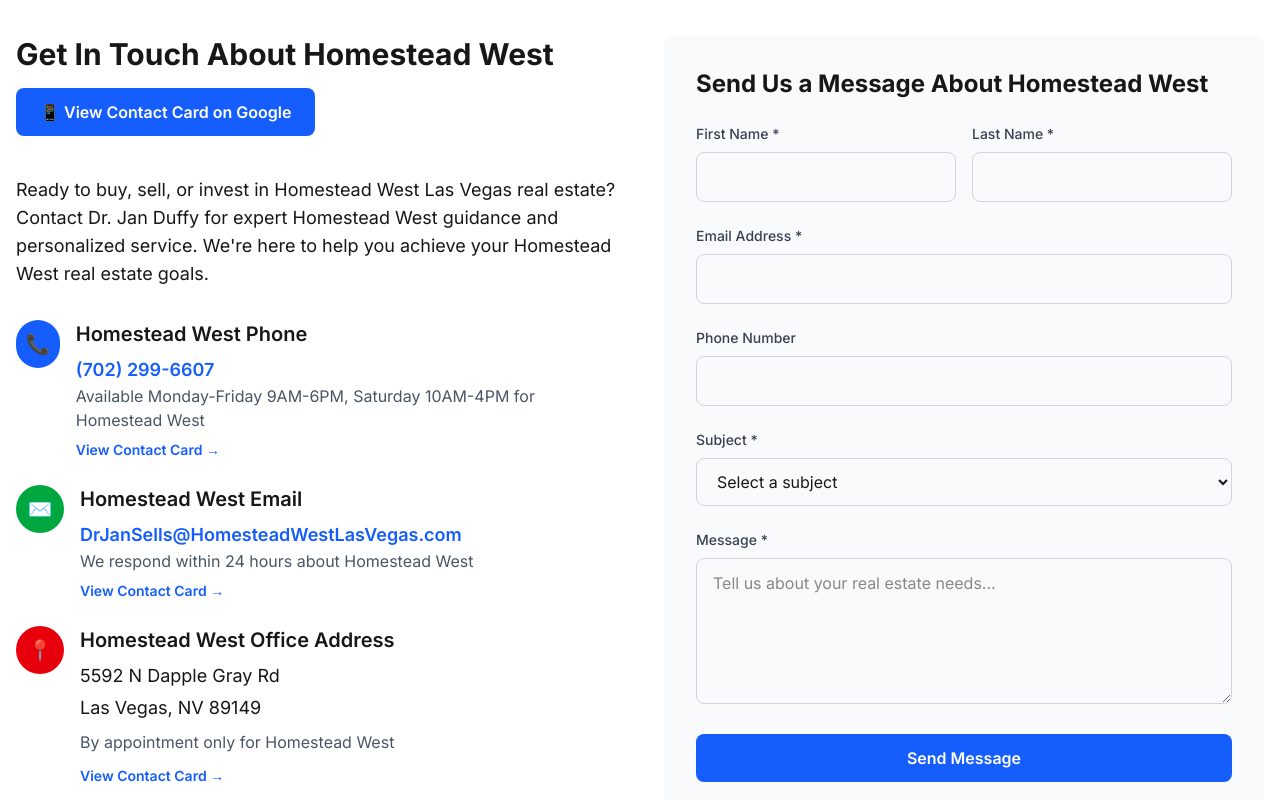
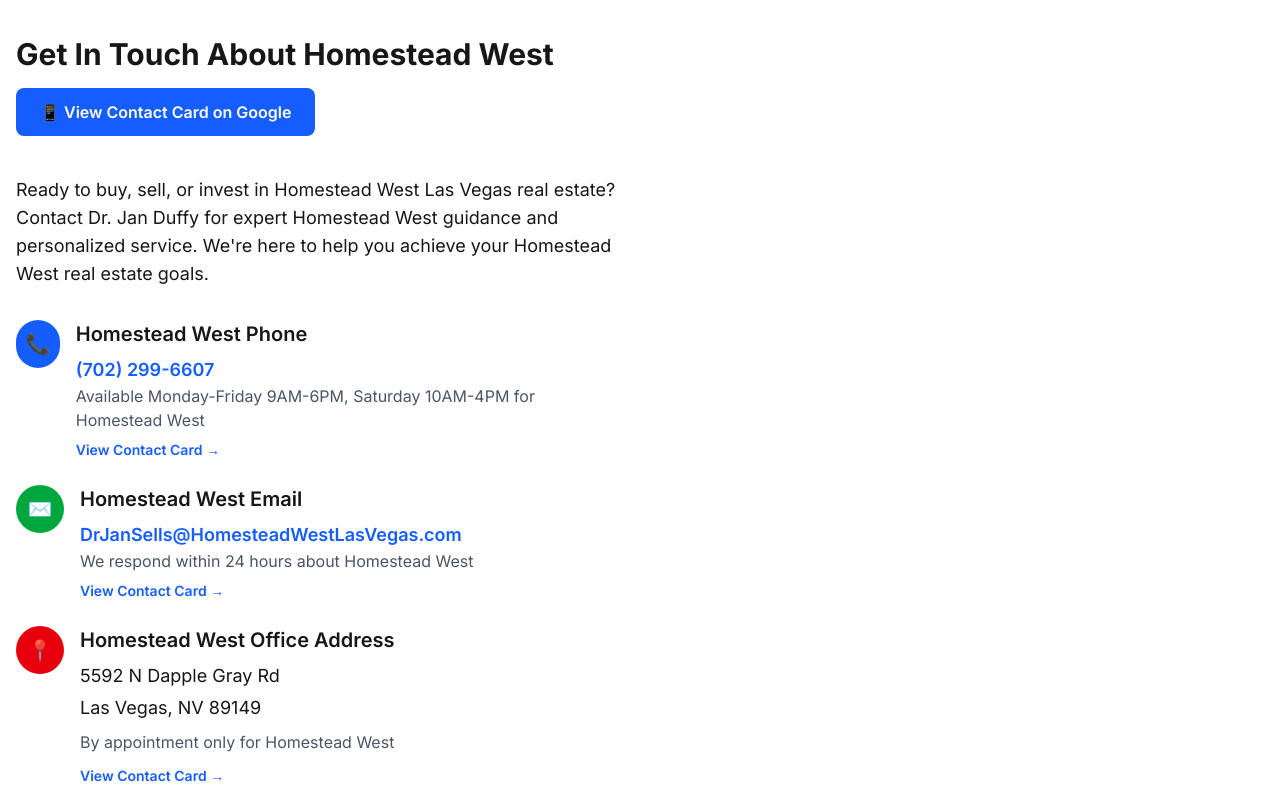
Before and after one commit to DrJanDuffy/homesteadwestlasvegas, a Next.js app: page /contact in a window 1280 px wide. Shown: the part 1000-1800 px from the top of the page. Built offline with nearby package versions, Linux system fonts and the light colour scheme; no server answers.

Commit message:
Remove 'Send Us a Message About Homestead West' form section from contact page

```diff
--- a/app/contact/page.tsx
+++ b/app/contact/page.tsx
@@ -180,104 +180,6 @@ export default function ContactPage() {
                   </div>
                 </div>
               </div>
-
-              <div className="bg-gray-50 p-8 rounded-lg">
-                <h3 className="text-2xl font-bold mb-6">Send Us a Message About Homestead West</h3>
-                <form className="space-y-6">
-                  <div className="grid md:grid-cols-2 gap-4">
-                    <div>
-                      <label htmlFor="firstName" className="block text-sm font-medium text-gray-700 mb-2">
-                        First Name *
-                      </label>
-                      <input
-                        type="text"
-                        id="firstName"
-                        name="firstName"
-                        required
-                        className="w-full px-4 py-3 border border-gray-300 rounded-lg focus:ring-2 focus:ring-blue-500 focus:border-transparent"
-                      />
-                    </div>
-                    <div>
-                      <label htmlFor="lastName" className="block text-sm font-medium text-gray-700 mb-2">
-                        Last Name *
-                      </label>
-                      <input
-                        type="text"
-                        id="lastName"
-                        name="lastName"
-                        required
-                        className="w-full px-4 py-3 border border-gray-300 rounded-lg focus:ring-2 focus:ring-blue-500 focus:border-transparent"
-                      />
-                    </div>
-                  </div>
-
-                  <div>
-                    <label htmlFor="email" className="block text-sm font-medium text-gray-700 mb-2">
-                      Email Address *
-                    </label>
-                    <input
-                      type="email"
-                      id="email"
-                      name="email"
-                      required
-                      className="w-full px-4 py-3 border border-gray-300 rounded-lg focus:ring-2 focus:ring-blue-500 focus:border-transparent"
-                    />
-                  </div>
-
-                  <div>
-                    <label htmlFor="phone" className="block text-sm font-medium text-gray-700 mb-2">
-                      Phone Number
-                    </label>
-                    <input
-                      type="tel"
-                      id="phone"
-                      name="phone"
-                      className="w-full px-4 py-3 border border-gray-300 rounded-lg focus:ring-2 focus:ring-blue-500 focus:border-transparent"
-                    />
-                  </div>
-
-                  <div>
-                    <label htmlFor="subject" className="block text-sm font-medium text-gray-700 mb-2">
-                      Subject *
-                    </label>
-                    <select
-                      id="subject"
-                      name="subject"
-                      required
-                      className="w-full px-4 py-3 border border-gray-300 rounded-lg focus:ring-2 focus:ring-blue-500 focus:border-transparent"
-                    >
-                      <option value="">Select a subject</option>
-                      <option value="buying">I want to buy a home</option>
-                      <option value="selling">I want to sell my home</option>
-                      <option value="investment">Real estate investment advice</option>
-                      <option value="property-management">Property management services</option>
-                      <option value="market-analysis">Market analysis request</option>
-                      <option value="general">General inquiry</option>
-                    </select>
-                  </div>
-
-                  <div>
-                    <label htmlFor="message" className="block text-sm font-medium text-gray-700 mb-2">
-                      Message *
-                    </label>
-                    <textarea
-                      id="message"
-                      name="message"
-                      rows={5}
-                      required
-                      className="w-full px-4 py-3 border border-gray-300 rounded-lg focus:ring-2 focus:ring-blue-500 focus:border-transparent"
-                      placeholder="Tell us about your real estate needs..."
-                    ></textarea>
-                  </div>
-
-                  <button
-                    type="submit"
-                    className="w-full bg-blue-600 text-white py-3 px-6 rounded-lg font-semibold hover:bg-blue-700 transition-colors"
-                  >
-                    Send Message
-                  </button>
-                </form>
-              </div>
             </div>
           </div>
         </section>
```
